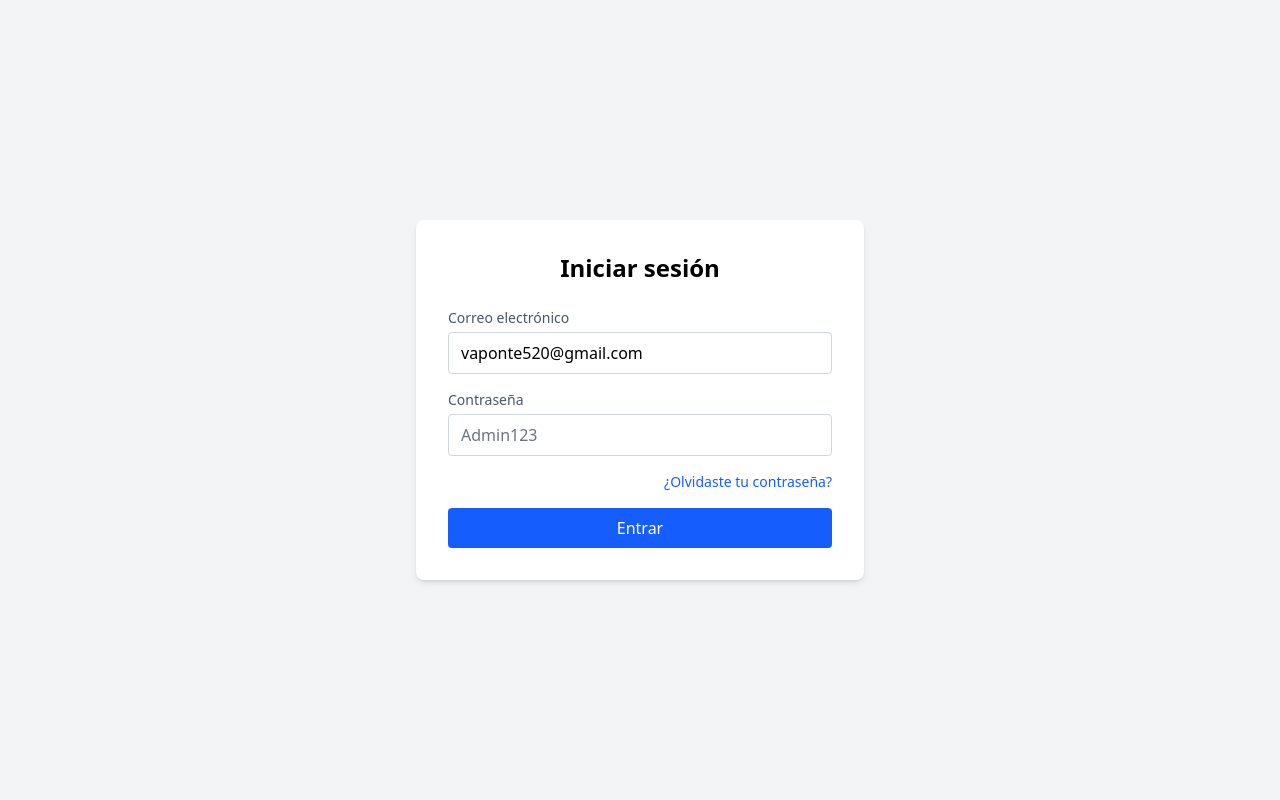
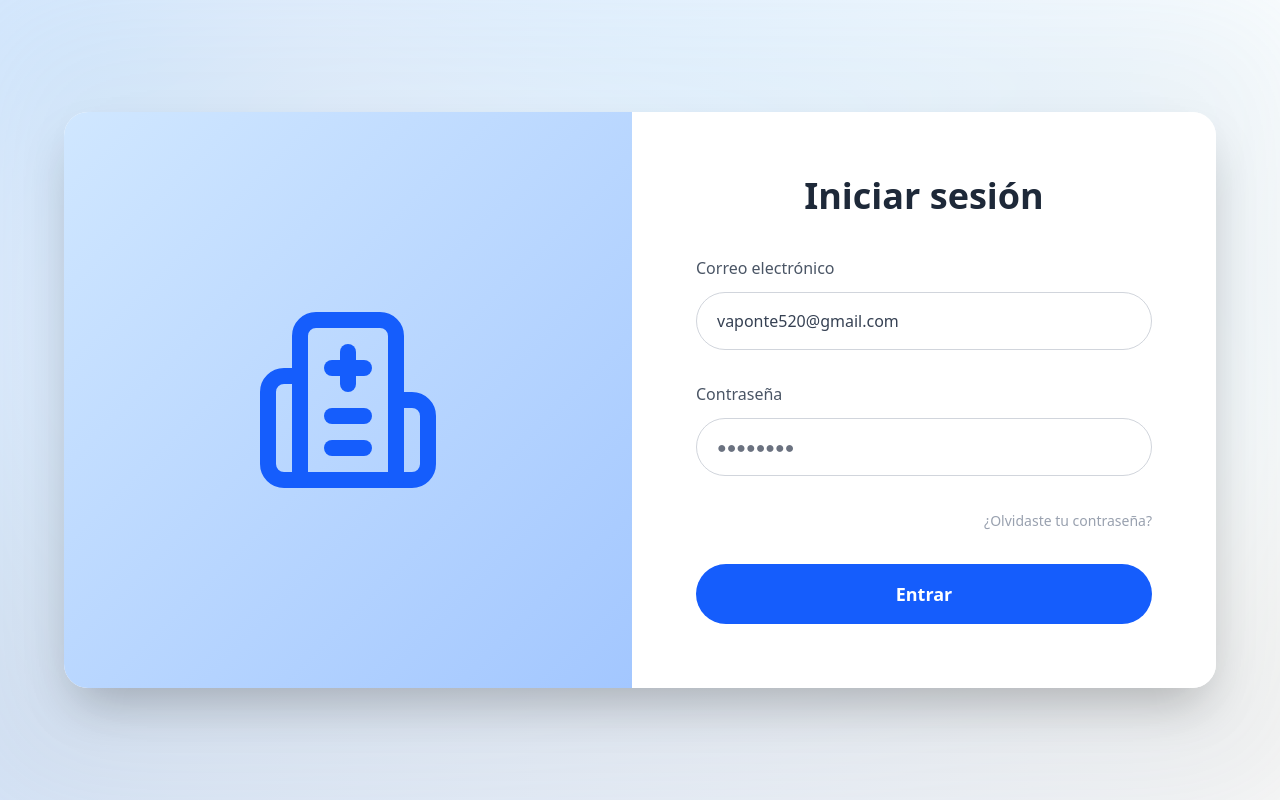
Before and after one commit to VictorAponteParedes/Salud360BackOffice, a React (Vite) app: page /auth/login in a window 1280 px wide. Built offline with nearby package versions, Linux system fonts and the light colour scheme.

Commit message:
feat: agregar logo del hospital y mejorar diseño de la página de inicio de sesión

```diff
--- /dev/null
+++ b/src/assets/images/index.ts
@@ -0,0 +1,6 @@
+import logoHospital from './logoHospital.jpeg';
+
+
+export {
+  logoHospital
+}
--- a/src/screens/auth/login/index.tsx
+++ b/src/screens/auth/login/index.tsx
@@ -1,8 +1,12 @@
-// src/screens/auth/login.tsx
 import { useState } from "react";
 import { useAuth } from "../../../context/AuthContext";
 import { useNavigate } from "react-router-dom";
 import { motion } from "framer-motion";
+import { logoHospital } from "../../../assets/images";
+import { Hospital } from "lucide-react"; // ✅ Ícono Lucide importado
+
+// Imagen de fondo difuminada
+const BACKGROUND_BLUR_URL = logoHospital;
 
 export default function LoginPage() {
   const { login } = useAuth();
@@ -37,53 +41,99 @@ export default function LoginPage() {
       initial={{ opacity: 0, y: -50 }}
       animate={{ opacity: 1, y: 0 }}
       transition={{ duration: 0.6, ease: "easeOut" }}
+      className="min-h-screen flex items-center justify-center bg-gradient-to-r from-blue-100 to-white font-poppins relative overflow-hidden"
     >
-      <div className="min-h-screen flex items-center justify-center bg-gray-100">
-        <div className="bg-white p-8 rounded-lg shadow-md w-full max-w-md">
-          <h2 className="text-2xl font-bold text-center mb-6">
+      {/* Imagen de fondo difuminada */}
+      <div
+        className="absolute top-0 left-0 w-full h-full pointer-events-none"
+        style={{
+          backgroundImage: `url(${BACKGROUND_BLUR_URL})`,
+          backgroundSize: "cover",
+          backgroundPosition: "center",
+          backgroundRepeat: "no-repeat",
+          filter: "blur(80px)",
+          transform: "scale(1.1)",
+          opacity: 0.12,
+          zIndex: 0,
+        }}
+      ></div>
+
+      {/* Card de login */}
+      <div className="flex flex-col md:flex-row w-full max-w-6xl shadow-2xl rounded-3xl overflow-hidden bg-white relative z-10">
+        {/* Columna izquierda con ícono Lucide */}
+        <div
+          className="hidden md:flex flex-1 bg-blue-50 items-center justify-center p-14"
+          style={{
+            background: "linear-gradient(135deg, #d0e7ff 0%, #a3c7ff 100%)",
+          }}
+        >
+          <Hospital className="w-48 h-48 text-blue-600" />{" "}
+        </div>
+
+        {/* Columna derecha con formulario */}
+        <div className="flex-1 p-16 bg-white">
+          <h2 className="text-4xl font-semibold text-gray-800 mb-10 text-center">
             Iniciar sesión
           </h2>
+
           {error && (
-            <div className="bg-red-100 border border-red-400 text-red-700 px-4 py-3 rounded mb-4">
+            <div className="bg-red-100 border border-red-400 text-red-700 px-5 py-4 rounded mb-8 text-center">
               {error}
             </div>
           )}
-          <form onSubmit={handleSubmit} className="space-y-4">
+
+          <form onSubmit={handleSubmit} className="space-y-8">
             <div>
-              <label className="block text-sm mb-1 text-gray-600">
+              <label
+                htmlFor="email"
+                className="block text-base font-medium text-gray-600 mb-3"
+              >
                 Correo electrónico
               </label>
               <input
+                id="email"
                 type="email"
                 value={email}
                 onChange={(e) => setEmail(e.target.value)}
-                className="w-full border border-gray-300 rounded px-3 py-2 focus:outline-none focus:ring-2 focus:ring-blue-500"
+                className="w-full border border-gray-300 rounded-full px-5 py-4 text-gray-700 placeholder-gray-400 focus:outline-none focus:ring-3 focus:ring-blue-500 transition"
+                placeholder="ejemplo@correo.com"
                 required
               />
             </div>
+
             <div>
-              <label className="block text-sm mb-1 text-gray-600">
+              <label
+                htmlFor="password"
+                className="block text-base font-medium text-gray-600 mb-3"
+              >
                 Contraseña
               </label>
               <input
+                id="password"
                 type="password"
                 value={password}
                 onChange={(e) => setPassword(e.target.value)}
-                className="w-full border border-gray-300 rounded px-3 py-2 focus:outline-none focus:ring-2 focus:ring-blue-500"
+                className="w-full border border-gray-300 rounded-full px-5 py-4 text-gray-700 placeholder-gray-400 focus:outline-none focus:ring-3 focus:ring-blue-500 transition"
+                placeholder="●●●●●●●●"
                 required
-                placeholder="Admin123"
               />
             </div>
-            <div className="text-right text-sm">
-              <a href="#" className="text-blue-600 hover:underline">
+
+            <div className="text-right">
+              <a
+                href="#"
+                className="text-sm text-gray-400 hover:text-blue-600 transition"
+              >
                 ¿Olvidaste tu contraseña?
               </a>
             </div>
+
             <button
               type="submit"
-              className="w-full bg-blue-600 text-white py-2 rounded hover:bg-blue-700 transition"
+              disabled={isLoading}
+              className="w-full bg-blue-600 text-white py-4 rounded-full text-lg font-semibold hover:bg-blue-700 transition disabled:opacity-60 disabled:cursor-not-allowed"
             >
-              Entrar
+              {isLoading ? "Cargando..." : "Entrar"}
             </button>
           </form>
         </div>
```
Also changed, not shown: src/assets/images/logoHospital.jpeg (added).
